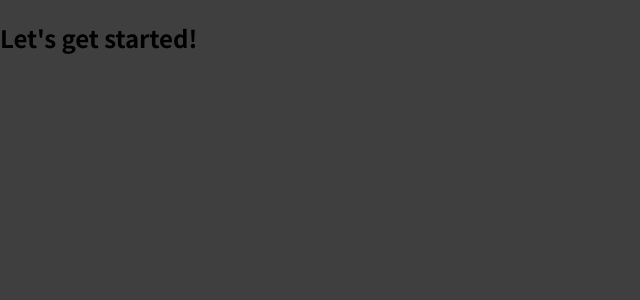
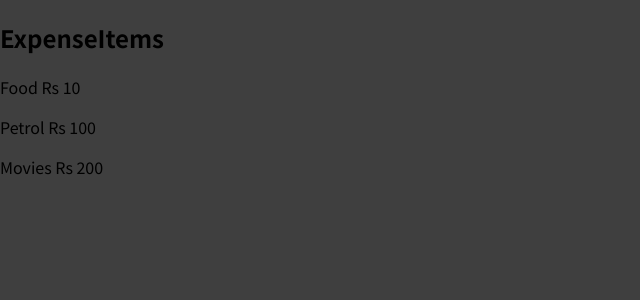
Before and after one commit to mithun-sp/expense-tracker, a React (Create React App) app: page / in a window 1280 px wide. Shown: the top 300 px of the page, without its empty margins (0-640 px from the left). Built offline with nearby package versions, Linux system fonts and the light colour scheme.

Commit message:
Added ExpenseItem

```diff
--- a/src/App.js
+++ b/src/App.js
@@ -1,7 +1,9 @@
+import ExpenseItem from "./components/ExpenseItem";
+
 function App() {
   return (
     <div>
-      <h2>Let's get started!</h2>
+      <ExpenseItem/>
     </div>
   );
 }
--- /dev/null
+++ b/src/components/ExpenseItem.js
@@ -0,0 +1,14 @@
+import React from "react";
+
+const ExpenseItem = () => {
+  return (
+    <div>
+      <h2>ExpenseItems</h2>
+      <p>Food Rs 10</p>
+      <p>Petrol Rs 100</p>
+      <p>Movies Rs 200</p>
+    </div>
+  );
+};
+
+export default ExpenseItem;
```
